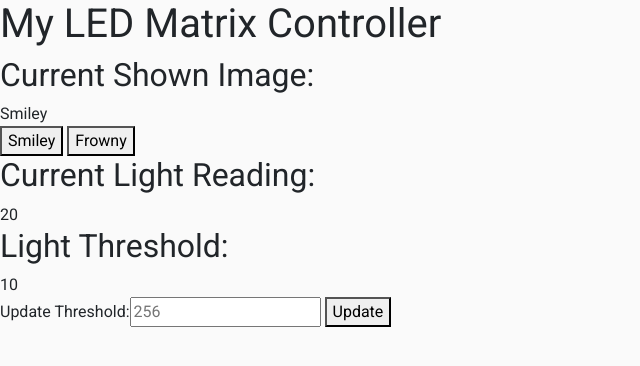
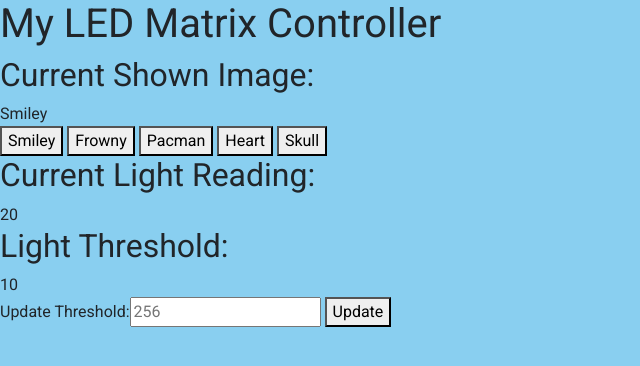
Before and after one commit to rhit-bryantlj/LED_Matrix, a plain HTML site: page webpage/public/index.html in a window 1280 px wide. Shown: the whole page, without its empty margins (0-640 px from the left). Drawn offline with Linux system fonts and the light colour scheme.

Commit message:
Created header file to interact with LED matrix and colored background on webpage

```diff
--- a/webpage/public/index.html
+++ b/webpage/public/index.html
@@ -16,7 +16,10 @@
     <div id="matrixImage">Smiley</div>
     <div id="matrixButtonContainer">
       <button id = "smileyButton">Smiley</button>
-      <button id = "frownyButton>">Frowny</button>
+      <button id = "frownyButton">Frowny</button>
+      <button id = "pacmanButton">Pacman</button>
+      <button id = "heartButton">Heart</button>
+      <button id = "skullButton">Skull</button>
     </div>
     <h2>Current Light Reading:</h2>
     <div id="lightReadingNum">20</div>
--- a/webpage/public/styles/main.css
+++ b/webpage/public/styles/main.css
@@ -0,0 +1,3 @@
+body{
+    background-color: #89CFF0;
+}
```
Also changed, not shown: 2 other files.
